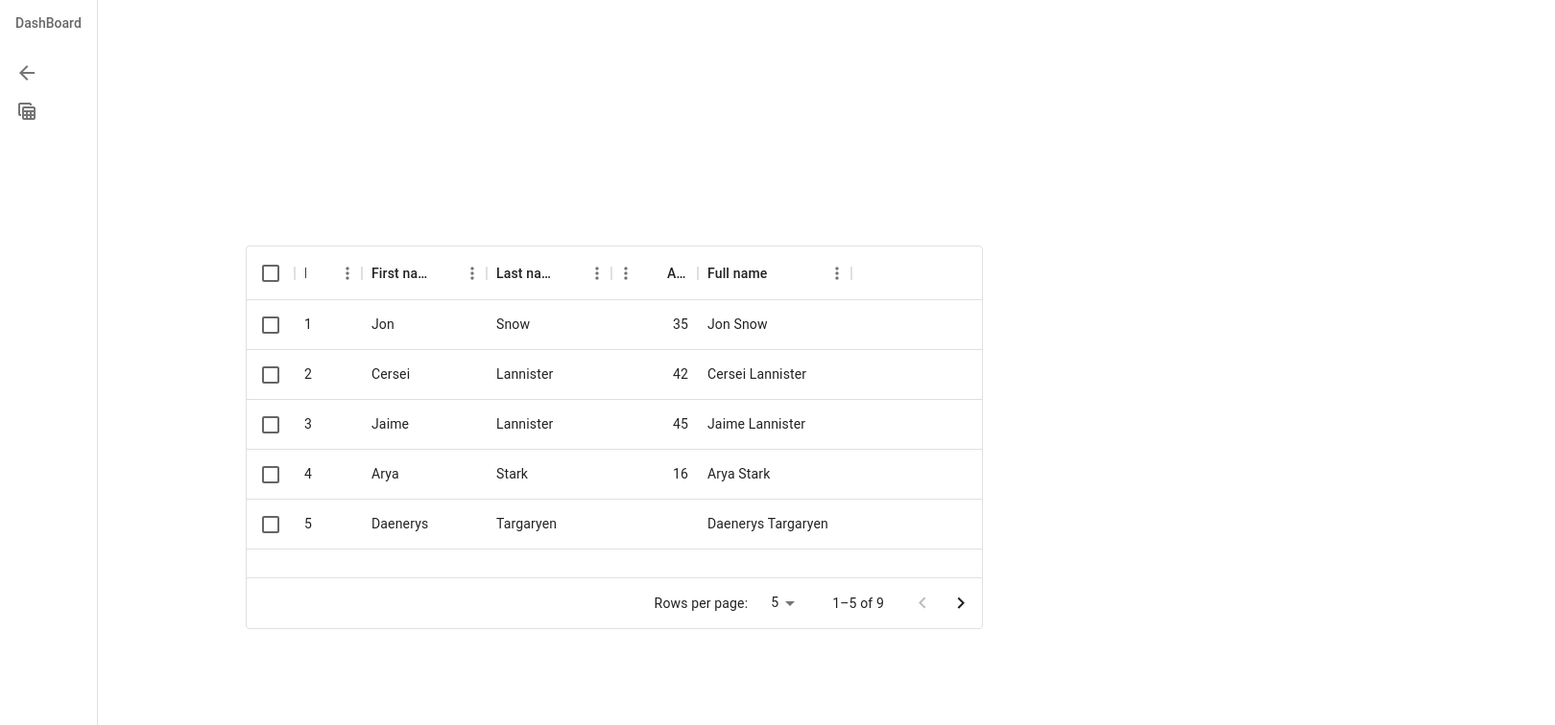
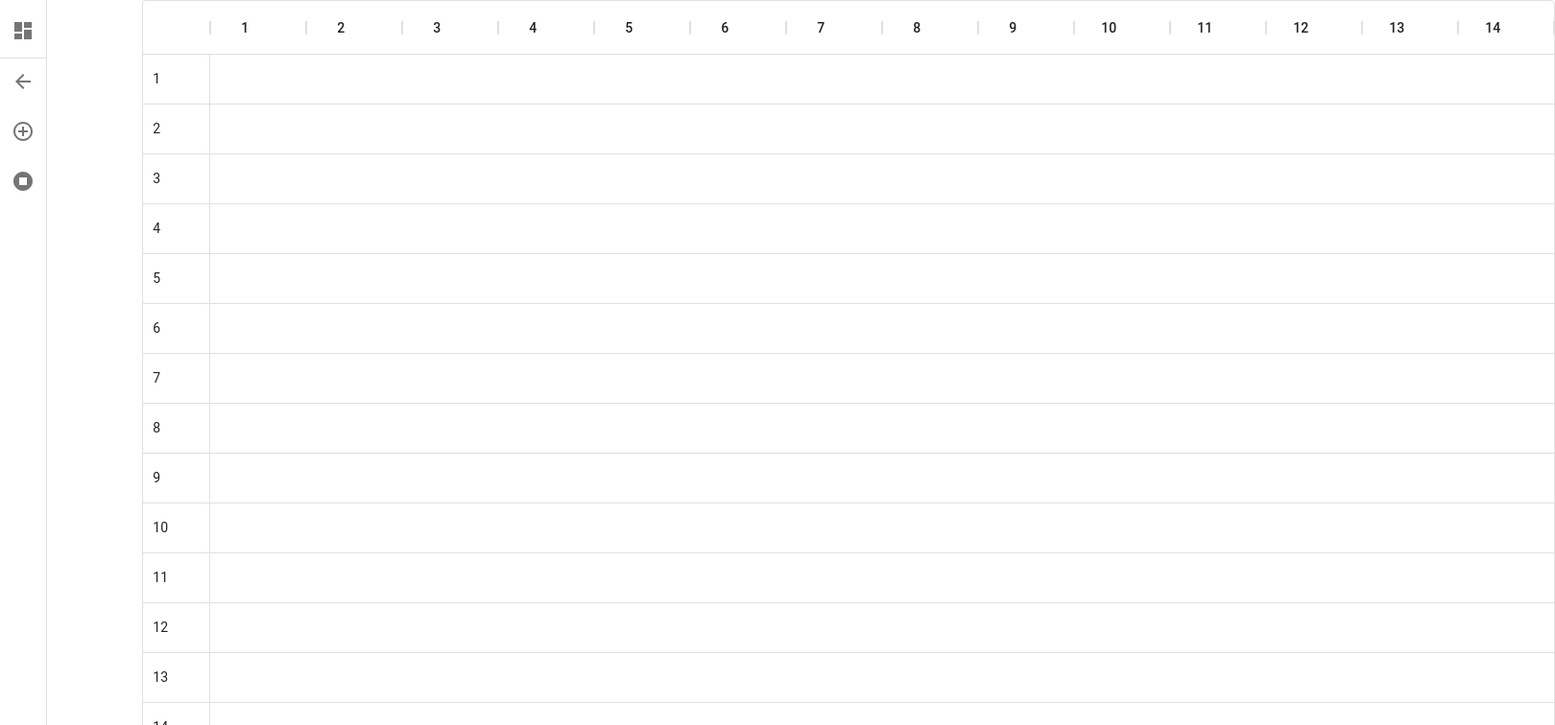
Before and after one commit to KIN1019/HorseData, a React (Create React App) app in the folder frontend/: page /dashboard in a window 1280 px wide. Shown: the top 756 px of the page at 96% size, 1620 px wide, since content can reach past the window. Built offline with nearby package versions, Linux system fonts and the light colour scheme.

Commit message:
complete the table request

```diff
--- a/frontend/package.json
+++ b/frontend/package.json
@@ -18,6 +18,7 @@
     "@types/node": "^16.18.54",
     "@types/react": "^18.2.22",
     "@types/react-dom": "^18.2.7",
+    "axios": "^1.6.0",
     "cra-template-typescript": "1.2.0",
     "dayjs": "^1.11.10",
     "react": "^18.2.0",
@@ -51,5 +52,6 @@
       "last 1 firefox version",
       "last 1 safari version"
     ]
-  }
+  },
+  "proxy": "http://localhost:3000/"
 }
--- a/frontend/src/App.tsx
+++ b/frontend/src/App.tsx
@@ -2,15 +2,16 @@ import React from 'react';
 import logo from './logo.svg';
 import './App.css';
 import { HorseView } from './view/HorseView';
-import { Route, Routes } from 'react-router-dom';
+import { Navigate, Route, Routes } from 'react-router-dom';
 import { DashboardView } from './view/DashboardView';
+import LoginPage from './view/LoginView';
 
 function App() {
   return (
 
     <>
       <Routes>
-        <Route path='/' element={<HorseView/>} />
+        <Route path='/' element={<LoginPage/>} />
         <Route path='/dashboard' element={<DashboardView/>} />
       </Routes>
     </>
--- a/frontend/src/component/NavigationBar.tsx
+++ b/frontend/src/component/NavigationBar.tsx
@@ -1,27 +1,54 @@
-import { Drawer, List, ListItem, ListItemIcon, ListItemText, ListSubheader } from '@mui/material';
+import { Drawer, List, ListItem, ListItemIcon, Tooltip, Divider } from '@mui/material';
 import { ArrowBack, Dashboard, TableView } from '@mui/icons-material';
 import { useNavigate } from 'react-router-dom';
 import { UseVM } from '../viewModel/UseVM';
+import StopCircleIcon from '@mui/icons-material/StopCircle';
+import ControlPointIcon from '@mui/icons-material/ControlPoint';
+import DashboardIcon from '@mui/icons-material/Dashboard';
 
 export const NavigationBar = () => {
   const navigate = useNavigate();
-  const vm = UseVM()
+  const vm = UseVM();
+
   return (
-    <Drawer variant="permanent">
-      <ListSubheader component="div" id="nested-list-subheader">
-          DashBoard
-      </ListSubheader>
-      <List>
-        <ListItem onClick={() => navigate('/')}>
-          <ListItemIcon>
-            <ArrowBack />
-          </ListItemIcon>
+    <Drawer variant="permanent" sx={{ width: '60px', flexShrink: 0 }}>
+      <List sx={{ width: '48px' }}>
+
+        {/* Dashboard Header */}
+        <ListItem sx={{ padding: '12px', borderRadius: '4px', marginBottom: '4px' }}>
+          <Tooltip title="Dashboard" arrow placement="right">
+            <ListItemIcon>
+              <DashboardIcon />
+            </ListItemIcon>
+          </Tooltip>
         </ListItem>
-        <ListItem onClick={() => {
-            vm.dialogStatus(true)}}>
-          <ListItemIcon>
-            <TableView />
-          </ListItemIcon>
+        <Divider />
+
+        {/* Back to Dashboard */}
+        <ListItem button onClick={() => navigate('/')} sx={{ padding: '12px', borderRadius: '4px', marginBottom: '4px' }}>
+          <Tooltip title="Back" arrow placement="right">
+            <ListItemIcon>
+              <ArrowBack />
+            </ListItemIcon>
+          </Tooltip>
+        </ListItem>
+
+        {/* Open Dialog */}
+        <ListItem button onClick={() => vm.dialogStatus(true)} sx={{ padding: '12px', borderRadius: '4px', marginBottom: '4px' }}>
+          <Tooltip title="Open Dialog" arrow placement="right">
+            <ListItemIcon>
+              <ControlPointIcon />
+            </ListItemIcon>
+          </Tooltip>
+        </ListItem>
+
+        {/* Stop Fetching Table */}
+        <ListItem button onClick={() => vm.stopFetchTable()} sx={{ padding: '12px', borderRadius: '5px', marginBottom: '5px' }}>
+          <Tooltip title="Stop Fetching" arrow placement="right">
+            <ListItemIcon>
+              <StopCircleIcon />
+            </ListItemIcon>
+          </Tooltip>
         </ListItem>
       </List>
     </Drawer>
--- a/frontend/src/view/DashboardView.tsx
+++ b/frontend/src/view/DashboardView.tsx
@@ -1,16 +1,16 @@
-import { ToggleButton } from '@mui/material';
 import { NavigationBar } from '../component/NavigationBar';
-import TableView from './TableView';
 import { TableDialog } from '../component/Dialog';
-import { useContext, useEffect, useState } from 'react';
-import { EmptyDashboardStore, SearchProvider } from '../store/EntryDashboardStore';
+import { useState } from 'react';
+import {  SearchProvider } from '../store/EntryDashboardStore';
 import { DashboardStore, EMPTY_DASHBOARD_STORE } from '../store/DashboardStore';
-import LoginPage from './LoginView';
+import { UseVM } from '../viewModel/UseVM';
+import { Button } from '@mui/material';
+import { TableView } from './TableView';
 
 
 export const DashboardView = () =>{
     const [dashboard, setDashboard] = useState<DashboardStore>(EMPTY_DASHBOARD_STORE);
-
+    const vm = UseVM()
     return (
         <SearchProvider value={{
             entity: dashboard,
@@ -19,10 +19,16 @@ export const DashboardView = () =>{
             }
         }}>
         <div style={{ display: 'flex' }}>
+            <div>
             <NavigationBar/>
+            </div>
+            <div>
             <TableView/>
             <TableDialog/>
+            </div>
         </div>
+
+
         </SearchProvider>
     )
 }
--- a/frontend/src/view/TableView.tsx
+++ b/frontend/src/view/TableView.tsx
@@ -1,58 +1,179 @@
-import { DataGrid, GridColDef, GridValueGetterParams } from '@mui/x-data-grid';
+import React, { useContext, useEffect, useState } from 'react';
+import { DataGrid, GridCellParams, GridColDef, GridRenderCellParams } from '@mui/x-data-grid';
+import { EmptyDashboardStore } from '../store/EntryDashboardStore';
+import { tableVM } from '../viewModel/TableVM';
+import { Box } from '@mui/material';
+
+
+export const TableView = () => {
+  const [rows, setRows] = useState<[]>([]);
+  const dashboardStore = useContext(EmptyDashboardStore);
+
+
+  useEffect(() => {
+    let intervalId: NodeJS.Timeout;
+
+    if (dashboardStore.entity.submitStatus) {
+      fetchData();
+      intervalId = setInterval(fetchData, 2000);
+    }
+    return () => clearInterval(intervalId);
+  }, [dashboardStore.entity.submitStatus]);
+
+  const fetchData = async () => {
+    try {
+      const data = await tableVM().getTableData(dashboardStore.entity.searchCriteria);
+      const rowsWithIdAndPercentage = data.map((row: Record<string, unknown>, index: number) => ({
+        ...row,
+        id: String(index + 1),
+        ...Object.fromEntries(
+          Object.entries(row).map(([key, value]) => [key, value === '' ? '' : `${(parseFloat(String(value)) * 100).toFixed()}%`])
+        ),
+      }));
+      setRows(rowsWithIdAndPercentage);
+    } catch (error) {
+      setRows(prevRows => {
+        const newRows = prevRows || [];
+        return [...newRows];
+      });
+    }
+  };
+
+
+  const renderColoredCell = (params: GridCellParams) => {
+    const value = params.value;
+
+    if (parseFloat(String(value)) > 51) {
+      return 'super-app-darkGreen'
+    } else if (parseFloat(String(value)) > 20) {
+      return 'super-app-lightGreen'
+    } else if (parseFloat(String(value)) > -16) {
+      return 'super-app-nothing'
+    } else if (parseFloat(String(value)) > -31) {
+      return 'super-app-lightRed'
+    } else if(parseFloat(String(value)) < -31){
+      return 'super-app-darkRed'
+    } else{
+      return 'super-app-nothing'
+    }
+  };
 
 
 
-const columns: GridColDef[] = [
-  { field: 'id', headerName: 'ID', width: 70 },
-  { field: 'firstName', headerName: 'First name', width: 130 },
-  { field: 'lastName', headerName: 'Last name', width: 130 },
-  {
-    field: 'age',
-    headerName: 'Age',
-    type: 'number',
-    width: 90,
-  },
-  {
-    field: 'fullName',
-    headerName: 'Full name',
-    description: 'This column has a value getter and is not sortable.',
-    sortable: false,
-    width: 160,
-    valueGetter: (params: GridValueGetterParams) =>
-      `${params.row.firstName || ''} ${params.row.lastName || ''}`,
-  },
-];
+  const columns: GridColDef[] = [
+    {
+      field: 'id',
+      headerName: '',
+      width: 70,
+      headerAlign: 'center',
+      cellClassName : 'id' },
+    { field: '1', headerName: '1',  width: 100,  headerAlign: 'center',  cellClassName :(params) => renderColoredCell(params) },
+    { field: '2', headerName: '2',  width: 100,  headerAlign: 'center',  cellClassName: (params) => renderColoredCell(params) },
+    { field: '3', headerName: '3',  width: 100,  headerAlign: 'center',  cellClassName: (params) => renderColoredCell(params) },
+    { field: '4', headerName: '4',  width: 100,  headerAlign: 'center',  cellClassName: (params) => renderColoredCell(params) },
+    { field: '5', headerName: '5',  width: 100,  headerAlign: 'center',  cellClassName: (params) => renderColoredCell(params) },
+    { field: '6', headerName: '6',  width: 100,  headerAlign: 'center',  cellClassName: (params) => renderColoredCell(params) },
+    { field: '7', headerName: '7',  width: 100,  headerAlign: 'center',  cellClassName: (params) => renderColoredCell(params) },
+    { field: '8', headerName: '8',  width: 100,  headerAlign: 'center',  cellClassName: (params) => renderColoredCell(params) },
+    { field: '9', headerName: '9',  width: 100,  headerAlign: 'center',  cellClassName: (params) => renderColoredCell(params) },
+    { field: '10', headerName:'10',  width: 100, headerAlign: 'center',  cellClassName: (params) => renderColoredCell(params) },
+    { field: '11', headerName:'11',  width: 100, headerAlign: 'center',  cellClassName: (params) => renderColoredCell(params) },
+    { field: '12', headerName:'12',  width: 100, headerAlign: 'center',  cellClassName: (params) => renderColoredCell(params) },
+    { field: '13', headerName:'13',  width: 100, headerAlign: 'center',  cellClassName: (params) => renderColoredCell(params) },
+    { field: '14', headerName:'14',  width: 100, headerAlign: 'center',  cellClassName: (params) => renderColoredCell(params) },
+  ];
 
-const rows = [
-  { id: 1, lastName: 'Snow', firstName: 'Jon', age: 35 },
-  { id: 2, lastName: 'Lannister', firstName: 'Cersei', age: 42 },
-  { id: 3, lastName: 'Lannister', firstName: 'Jaime', age: 45 },
-  { id: 4, lastName: 'Stark', firstName: 'Arya', age: 16 },
-  { id: 5, lastName: 'Targaryen', firstName: 'Daenerys', age: null },
-  { id: 6, lastName: 'Melisandre', firstName: null, age: 150 },
-  { id: 7, lastName: 'Clifford', firstName: 'Ferrara', age: 44 },
-  { id: 8, lastName: 'Frances', firstName: 'Rossini', age: 36 },
-  { id: 9, lastName: 'Roxie', firstName: 'Harvey', age: 65 },
-];
-// "test"
-export default function TableView() {
+  const row = [
+    { id: 1 },
+    { id: 2 },
+    { id: 3 },
+    { id: 4 },
+    { id: 5 },
+    { id: 6 },
+    { id: 7 },
+    { id: 8 },
+    { id: 9 },
+    { id: 10 },
+    { id: 11 },
+    { id: 12 },
+    { id: 13 },
+    { id: 14 },
+  ];
+
   return (
-    <>
-
-      <div style={{ height: 400, width: '100%', margin:"20%"}}>
-      <DataGrid
-        rows={rows}
-        columns={columns}
-        initialState={{
-          pagination: {
-            paginationModel: { page: 0, pageSize: 5 },
+    <div style={{ height: '100%' , width: '100%', margin: '0% 25% 20% 6%' }}>
+      {rows && rows.length > 0 ? (
+      <Box
+        sx={{
+          height: '839px',
+          width: '100%',
+          '& .id':{
+            display: 'flex',
+            alignItems: 'center',
+            justifyContent: 'center',
+            borderRight : '1px solid #000000',
+          },
+          '& .super-app-darkGreen': {
+            backgroundColor: '#3b3b3b',
+            color: '#FFFFFF',
+            display: 'flex',
+            alignItems: 'center',
+            justifyContent: 'center',
+            border: '1px solid #000000',
+          },
+          '& .super-app-lightGreen': {
+            backgroundColor: '#90EE90',
+            color: '#1a3e72',
+            display: 'flex',
+            alignItems: 'center',
+            justifyContent: 'center',
+            border: '1px solid #000000',
+          },
+          '& .super-app-nothing': {
+            backgroundColor: '#FFFFFF',
+            color: '#1a3e72',
+            display: 'flex',
+            alignItems: 'center',
+            justifyContent: 'center',
+            border: '1px solid #000000',
+          },
+          '& .super-app-lightRed': {
+            backgroundColor: '#f1807e',
+            color: '#1a3e72',
+            display: 'flex',
+            alignItems: 'center',
+            justifyContent: 'center',
+            border: '1px solid #000000',
+          },
+          '& .super-app-darkRed': {
+            backgroundColor: '#f70f1a',
+            color: '#1a3e72',
+            display: 'flex',
+            alignItems: 'center',
+            justifyContent: 'center',
+            border: '1px solid #000000',
           },
         }}
-        pageSizeOptions={[5, 10]}
-        checkboxSelection
-      />
+        >
+
+        <DataGrid rows={rows} columns={columns} disableColumnMenu />
+        </Box>
+      ) : (
+        <Box
+          sx={{
+          height: '839px',
+          width: '100%',
+          '& .id': {
+            display: 'flex',
+            alignItems: 'center',
+            justifyContent: 'center',
+            borderRight: '1px solid #000000',
+          },
+        }}
+    >
+      <DataGrid rows={row} columns={columns} disableColumnMenu />
+    </Box>
+      )}
     </div>
-    </>
-
   );
 }
--- a/frontend/src/viewModel/DashboardVM.ts
+++ b/frontend/src/viewModel/DashboardVM.ts
@@ -20,18 +20,14 @@ export const DashBoardVM = ({stores}: DashBoardVMProps) =>{
 
     const dialogSubmit = (venue:string, round:string, date: dayjs.Dayjs | null) =>{
         const formattedDate = date!!.format('YYYY-MM-DD');
-        const year = formattedDate.split("-")[0]
-        const month =  formattedDate.split("-")[1]
-        const day = formattedDate.split("-")[2]
         dashboardStoreDispatch((prevState) => ({
             ...prevState,
             searchCriteria: {
+                date : formattedDate,
                 venue: venue,
-                round: round,
-                year: year,
-                month: month,
-                day: day,
+                round: round
               },
+            submitStatus : true
         }));
     }
     const loginStatus = (name: string, password : string) =>{
@@ -50,10 +46,17 @@ export const DashBoardVM = ({stores}: DashBoardVMProps) =>{
         }
     }
 
+    const stopFetchTable = () => {
+        dashboardStoreDispatch((prevState) => ({
+            ...prevState,
+            submitStatus : false
+        }));
+    }
 
     return{
         loginStatus : loginStatus,
         dialogStatus : dialogStatus,
-        dialogSubmit : dialogSubmit
+        dialogSubmit : dialogSubmit,
+        stopFetchTable : stopFetchTable
     }
 }
--- /dev/null
+++ b/frontend/src/viewModel/TableVM.ts
@@ -0,0 +1,16 @@
+import { tableModel } from "../model/TableModel"
+import { SearchCriteria } from "../store/DashboardStore"
+
+
+
+
+export const tableVM = () =>{
+    const getTableData = (searchCriteria : SearchCriteria) => {
+        return tableModel().getTableData(searchCriteria)
+    }
+
+
+    return{
+        getTableData : getTableData
+    }
+}
```
Also changed, not shown: frontend/src/component/Dialog.tsx (+28 -8 lines), frontend/src/model/TableModel.ts (added, +29 -0 lines), frontend/src/store/DashboardStore.ts (+6 -8 lines), frontend/src/view/LoginView.tsx (+21 -8 lines).
